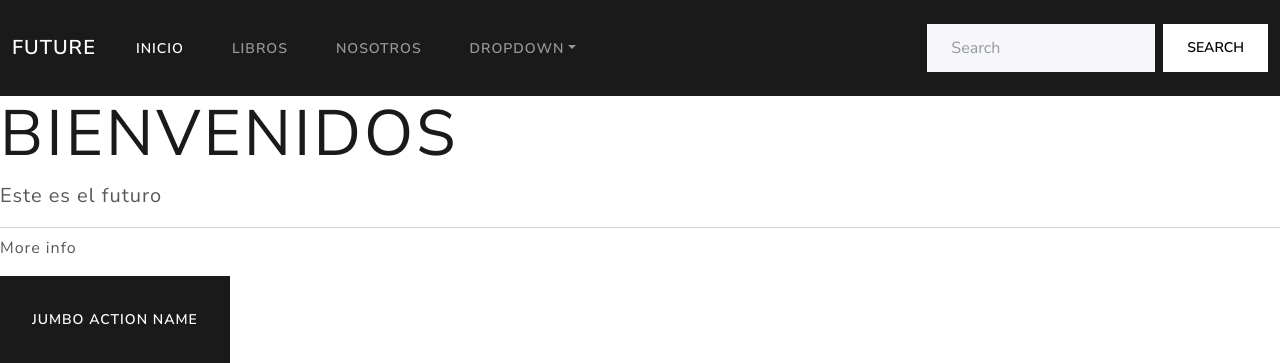
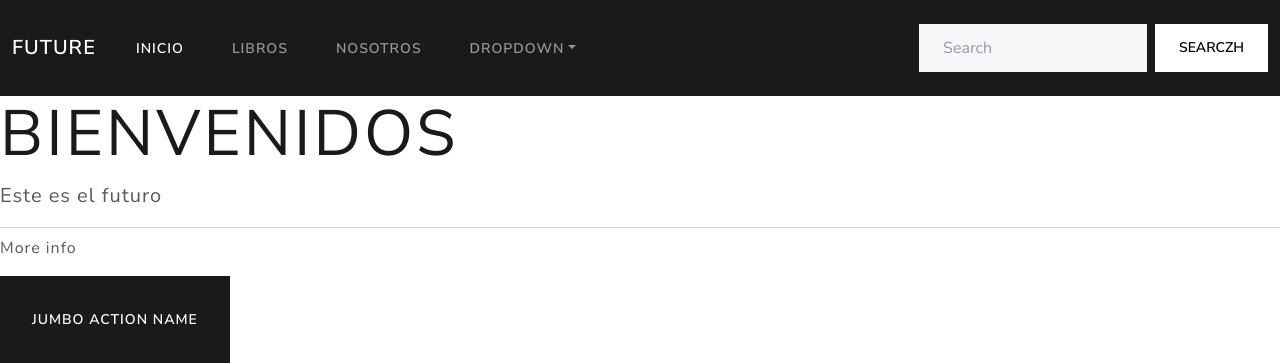
Before and after one commit to Aki-kon/Aligned-, a PHP site: page / in a window 1280 px wide. Shown: the top 363 px of the page. Run offline with PHP 8.4, Linux system fonts and the light colour scheme.

Commit message:
pruebas otra vez xc

```diff
--- a/TEMPLATE/Cabecera.php
+++ b/TEMPLATE/Cabecera.php
@@ -41,7 +41,7 @@
       </ul>
       <form class="d-flex">
         <input class="form-control me-sm-2" type="search" placeholder="Search">
-        <button class="btn btn-secondary my-2 my-sm-0" type="submit">Search</button>
+        <button class="btn btn-secondary my-2 my-sm-0" type="submit">Searczh</button>
       </form>
     </div>
   </div>
```
